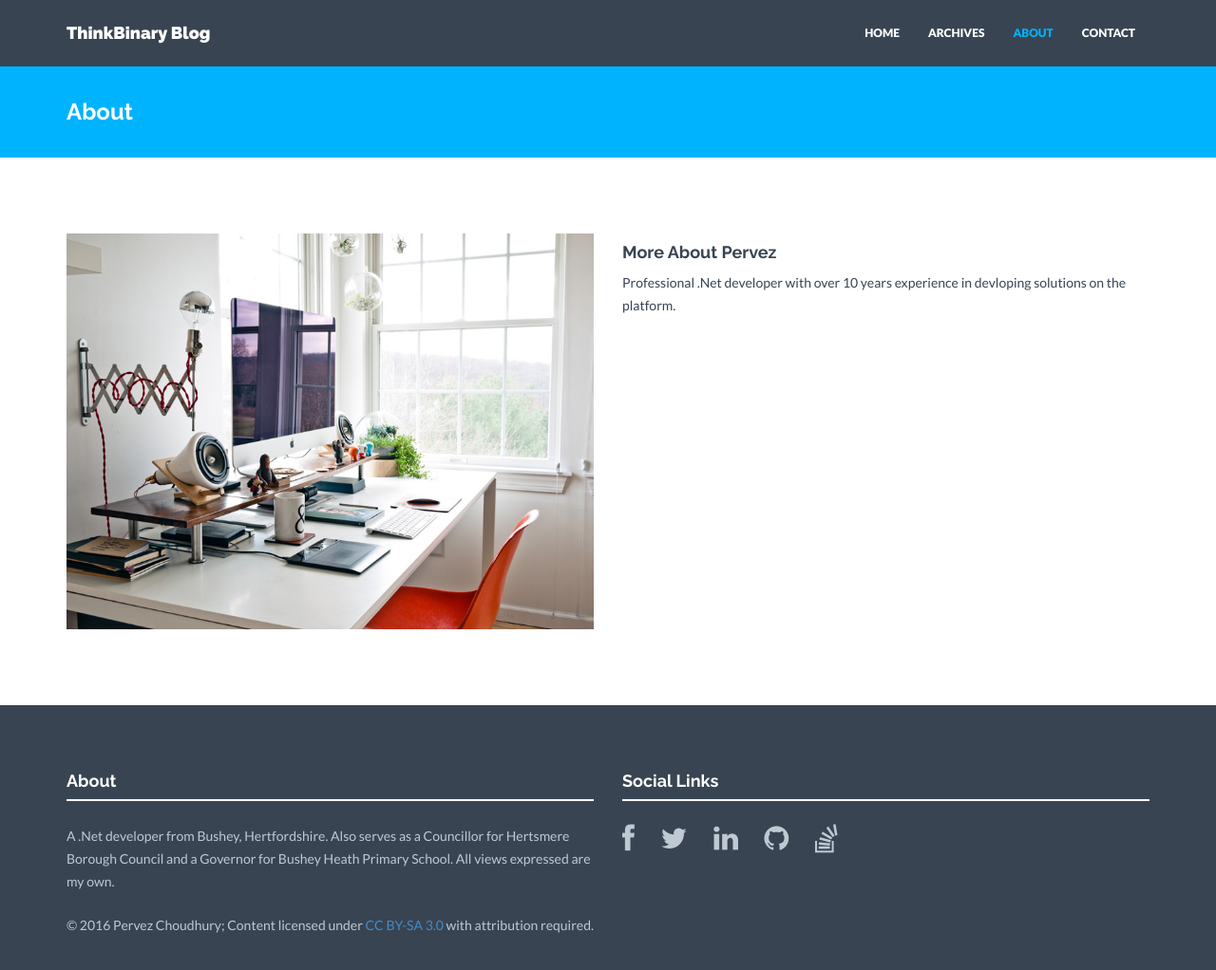
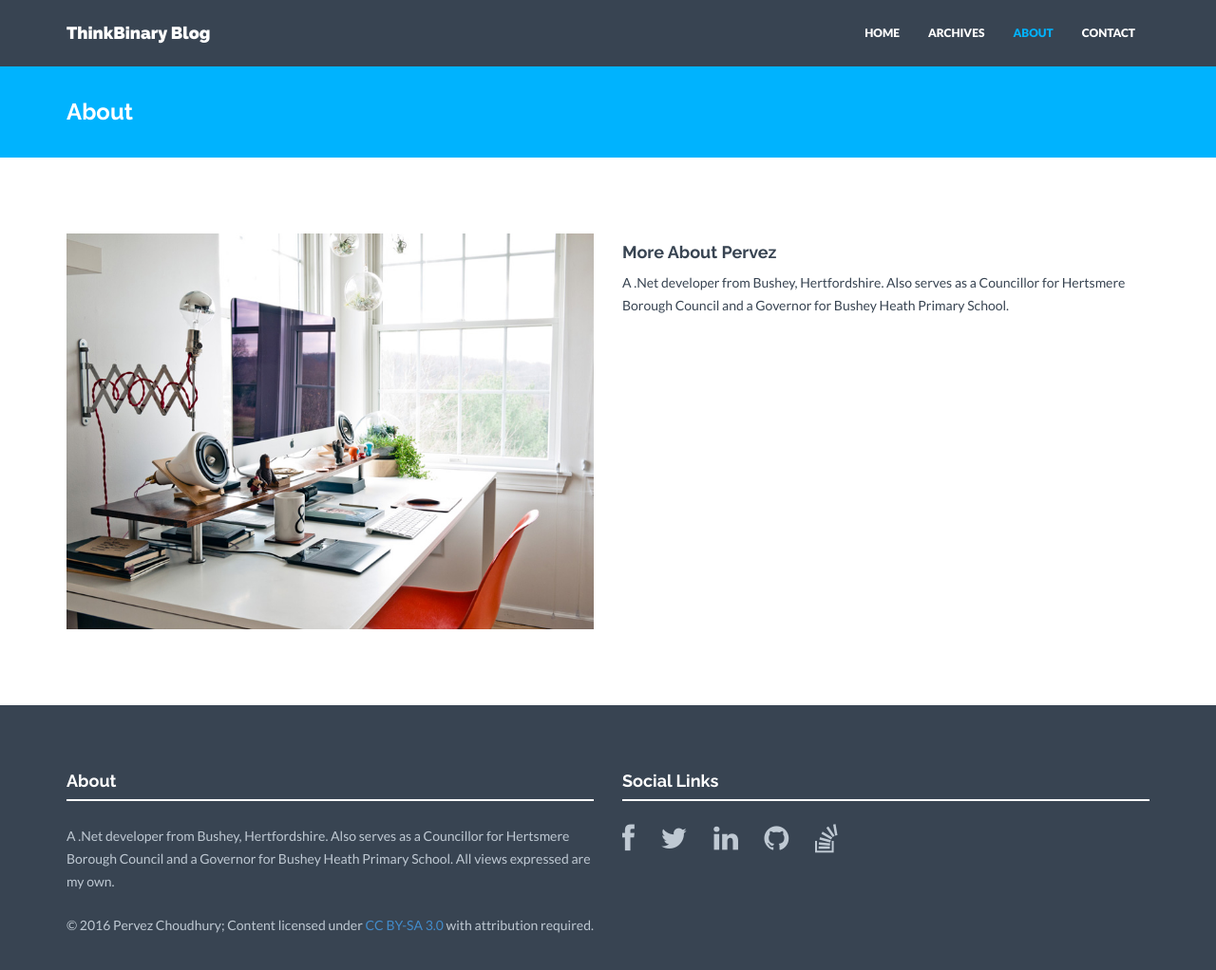
Before and after one commit to codedemonuk/codedemonuk.github.io, a Jekyll site: the page built from about.html, in a window 1280 px wide and 1059 px high. Shown: the top 1022 px of the window at 95% size. Built offline with Jekyll 4.4.1, drawn with Linux system fonts in a browser that asks for light colours; nearby versions of some CDN libraries.

Commit message:
Tweaked wording

```diff
--- a/about.html
+++ b/about.html
@@ -12,7 +12,7 @@ permalink: /about/
         <div class="col-lg-6">
             <h4>More About Pervez</h4>
                 <p>
-                	Professional .Net developer with over 10 years experience in devloping solutions on the platform.
+                	A .Net developer from Bushey, Hertfordshire. Also serves as a Councillor for Hertsmere Borough Council and a Governor for Bushey Heath Primary School.
                 </p>
         </div>
     </div><! --/row -->
```
